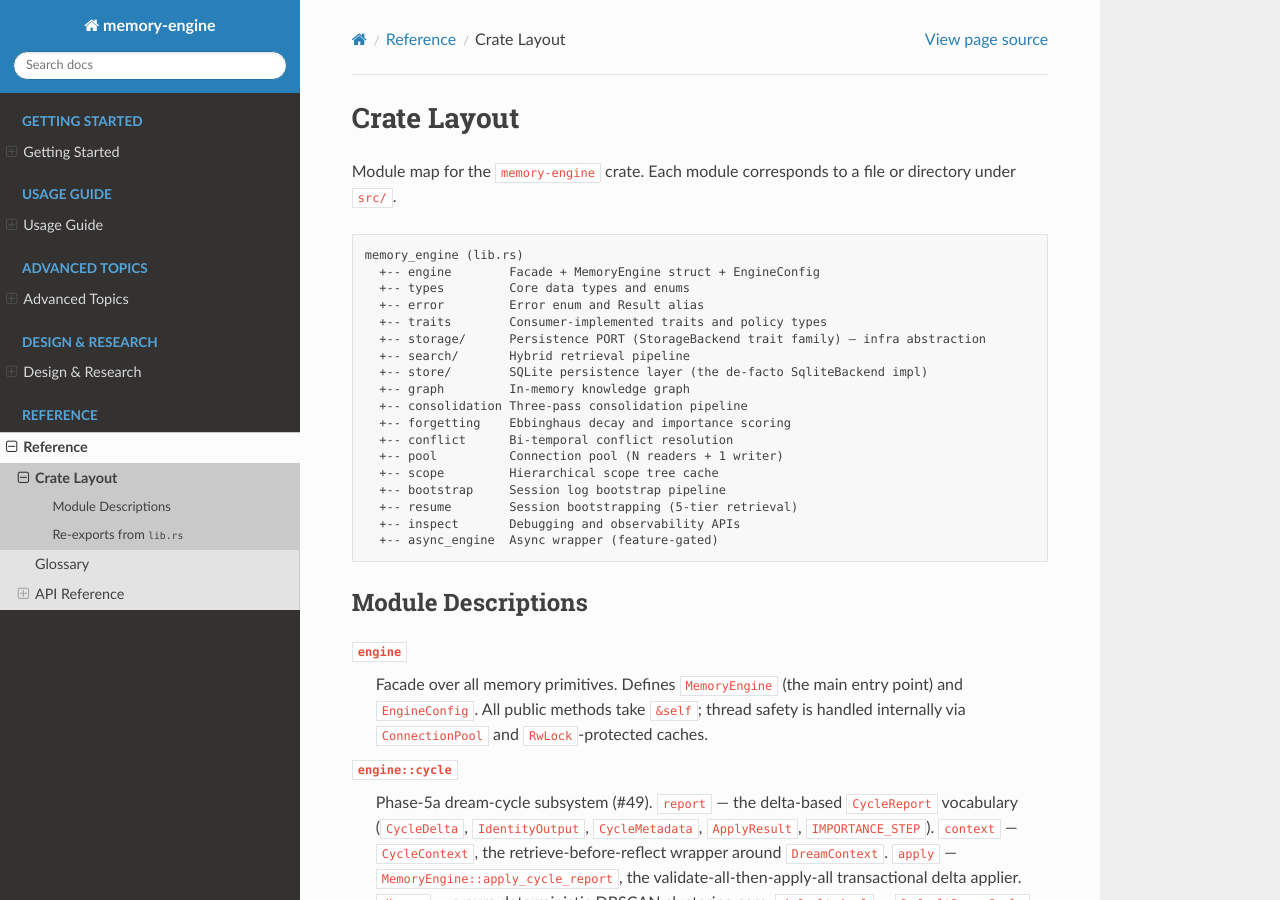
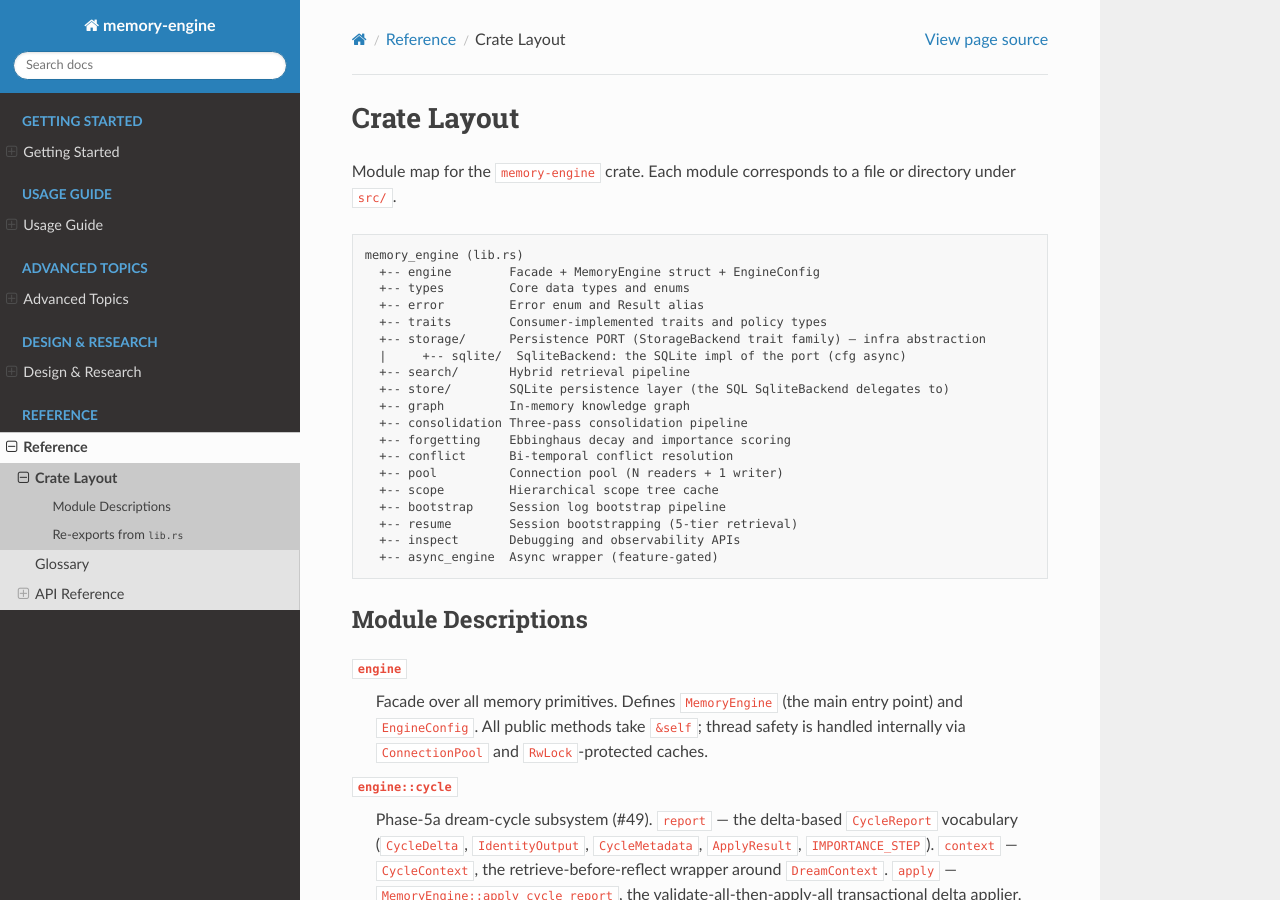
Before and after one commit to dutiona/memory-engine, a Sphinx documentation site: the page built from docs/reference/crate-layout.md, in a window 1280 px wide and 900 px high. Built offline with Sphinx 7.4.7 and the Read the Docs theme 3.1.0, drawn with Linux system fonts in a browser that asks for light colours; pages that are not in the unit, such as notebooks, are missing from menus; some of the changed text lies outside the part shown.

Commit message:
docs(storage): document storage/sqlite/ in crate-layout (#630)
Add the SqliteBackend subtree to the module tree + description: delegation
over block_read/block_write/for_each_streamed, SQL reused verbatim from
store/+search/, rusqlite confined below the seam. Engine wiring is #631.

Part of #630.

```diff
--- a/docs/reference/crate-layout.md
+++ b/docs/reference/crate-layout.md
@@ -9,8 +9,9 @@
   +-- error         Error enum and Result alias
   +-- traits        Consumer-implemented traits and policy types
   +-- storage/      Persistence PORT (StorageBackend trait family) — infra abstraction
+  |     +-- sqlite/  SqliteBackend: the SQLite impl of the port (cfg async)
   +-- search/       Hybrid retrieval pipeline
-  +-- store/        SQLite persistence layer (the de-facto SqliteBackend impl)
+  +-- store/        SQLite persistence layer (the SQL SqliteBackend delegates to)
   +-- graph         In-memory knowledge graph
   +-- consolidation Three-pass consolidation pipeline
   +-- forgetting    Ebbinghaus decay and importance scoring
@@ -47,7 +48,7 @@
   Also defines `ForgetPolicy` (Ebbinghaus parameters and signal weights), `ConsolidationConfig`, `ConsolidationStats`, `PruneStats`, `ConflictResolution`, and `CrudDecision`.
 
 `storage`
-: The persistence **port** (infrastructure abstraction) — deliberately distinct from `traits` (consumer capability injection). Defines the `StorageBackend` umbrella supertrait over six bounded-context traits — `FactGraph`, `EventLog`, `SearchIndex`, `ConsolidationStore`, `SessionStore`, `SchemaManager` — plus the feature-gated `ColdStorage` (held separately, not a supertrait bound). Cross-cutting types: the closed `FactFilter` (with `TemporalFilter` / `MetadataPredicate`), the dialect-free `BackendCapabilities` / `LexicalRanker` tier signal, and `StorageError` (driver-opaque, in `error`). All traits are `async_trait`/`Send + Sync`; `SearchIndex` returns ranked `(id, f64)` pairs (RRF fuses by rank engine-side). The `store/` + `search/` modules are the de-facto SQLite implementation that a `SqliteBackend` will sit behind.
+: The persistence **port** (infrastructure abstraction) — deliberately distinct from `traits` (consumer capability injection). Defines the `StorageBackend` umbrella supertrait over six bounded-context traits — `FactGraph`, `EventLog`, `SearchIndex`, `ConsolidationStore`, `SessionStore`, `SchemaManager` — plus the feature-gated `ColdStorage` (held separately, not a supertrait bound). Cross-cutting types: the closed `FactFilter` (with `TemporalFilter` / `MetadataPredicate`), the dialect-free `BackendCapabilities` / `LexicalRanker` tier signal, and `StorageError` (driver-opaque, in `error`). All traits are `async_trait`/`Send + Sync`; `SearchIndex` returns ranked `(id, f64)` pairs (RRF fuses by rank engine-side). The concrete implementation lives in **`storage/sqlite/`** (`SqliteBackend`, feature `async`): one file per bounded trait, each a thin delegation over two private primitives — `block_read` / `block_write` (sync `rusqlite` wrapped in `spawn_blocking`) — plus a `for_each_streamed` bridge (cap-1 `tokio::sync::mpsc`) for the streaming methods. It **delegates** to the `store/` + `search/` SQL verbatim (it does not absorb it — `#634`'s `PgBackend` reuses none of those bodies). The seam confines `rusqlite` below it: a driver `Database` error is remapped to driver-opaque `StorageError::Backend`. The engine is wired to `Arc<dyn StorageBackend>` separately (#631).
 
 `search`
 : Hybrid search pipeline combining three retrieval modes:
```
